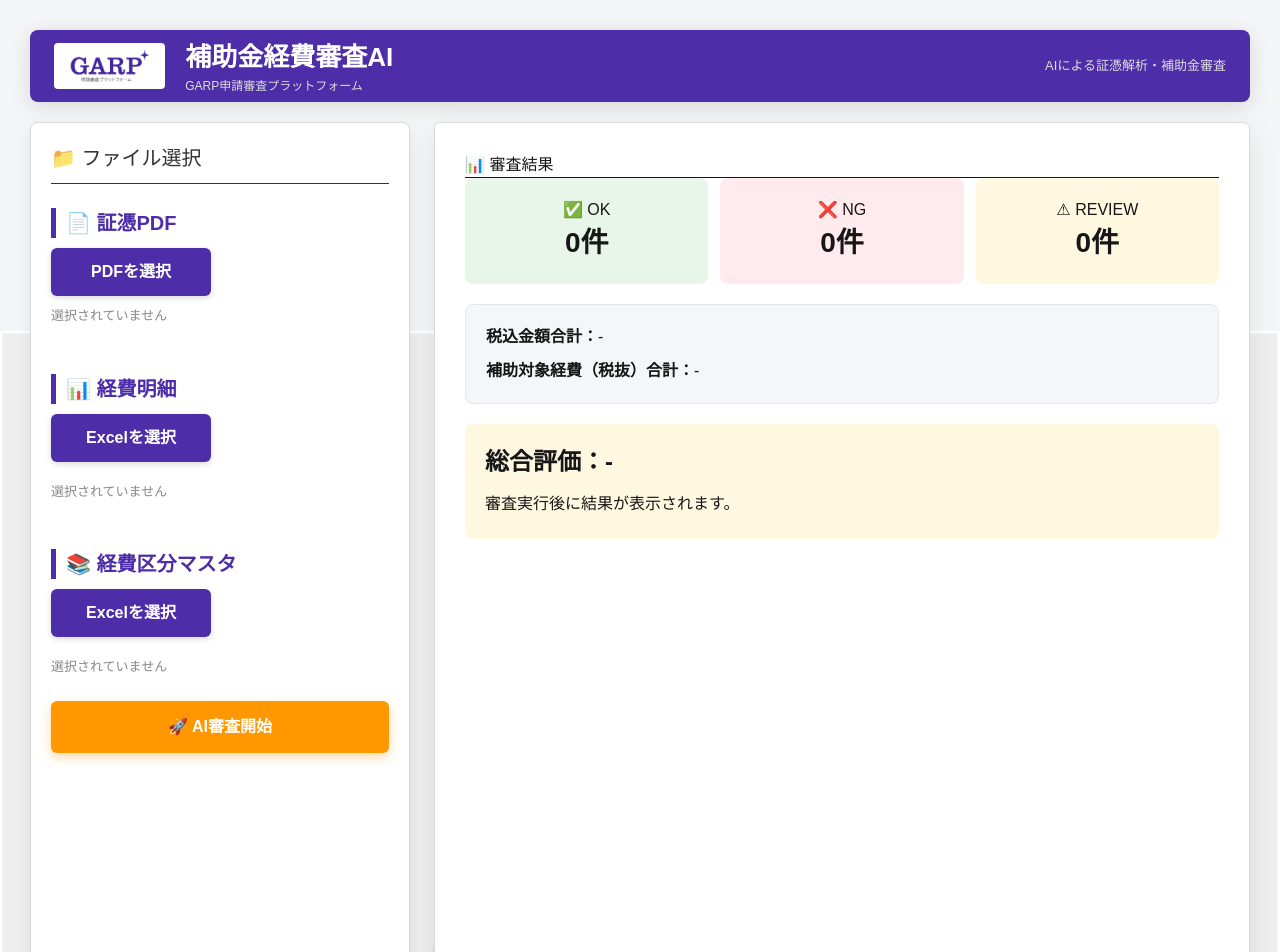
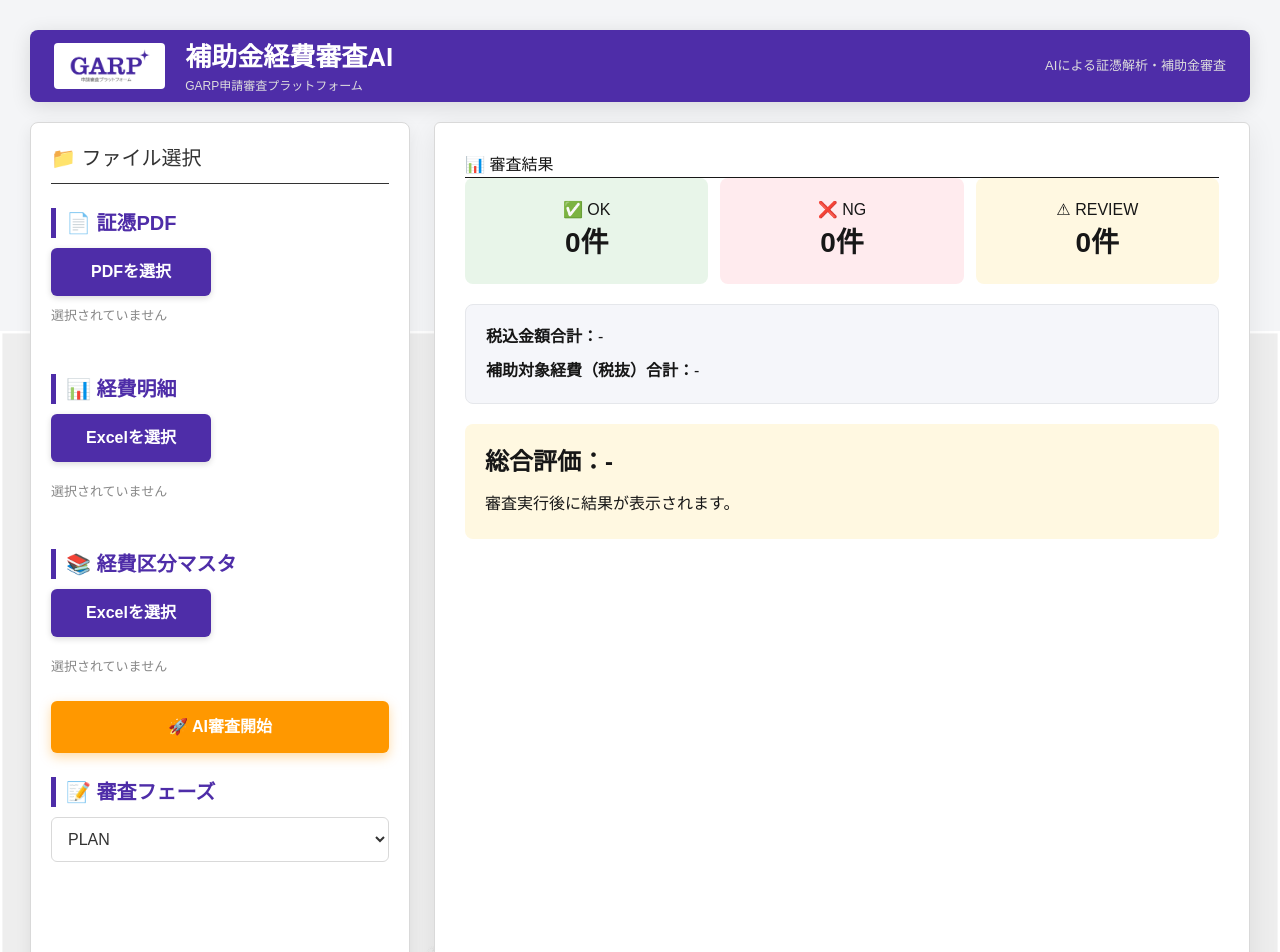
Before and after one commit to takakuwakeita-coder/difyExamination, a Next.js app: page / in a window 1280 px wide. Shown: the top 952 px of the page. Built offline with nearby package versions, Linux system fonts and the light colour scheme.

Commit message:
improve UX and summary dashboard

```diff
--- a/app/page.tsx
+++ b/app/page.tsx
@@ -24,6 +24,9 @@ export default function Home() {
 
   const [categoryFile, setCategoryFile] =
     useState<File | null>(null);
+
+    const [reviewPhase, setReviewPhase] =
+    useState("PLAN");
 
   const [loading, setLoading] =
     useState(false);
@@ -161,7 +164,9 @@ export default function Home() {
               .toString("base64"),
           contentType:
             "application/vnd.openxmlformats-officedocument.spreadsheetml.sheet"
-        }
+        },
+        review_phase:
+        reviewPhase
       };
 
       const response =
@@ -589,7 +594,45 @@ const body =
     </div>
   </div>
 )}
+<h3
+  style={{
+    fontSize: "20px",
+    fontWeight: 700,
+    color: "#4E2DA8",
+    marginTop: "24px",
+    marginBottom: "10px",
+    borderLeft: "5px solid #4E2DA8",
+    paddingLeft: "10px"
+  }}
+>
+  📝 審査フェーズ
+</h3>
 
+<select
+  value={reviewPhase}
+  onChange={(e) =>
+    setReviewPhase(e.target.value)
+  }
+  style={{
+    width: "100%",
+    padding: "12px",
+    borderRadius: "6px",
+    border: "1px solid #d9d9d9",
+    background: "#fff"
+  }}
+>
+  <option value="PLAN">
+    PLAN
+  </option>
+
+  <option value="EXECUTION">
+    EXECUTION
+  </option>
+
+  <option value="COMPLETION">
+    COMPLETION
+  </option>
+</select>
         </div>
 
         {/* Right Card */}
```
